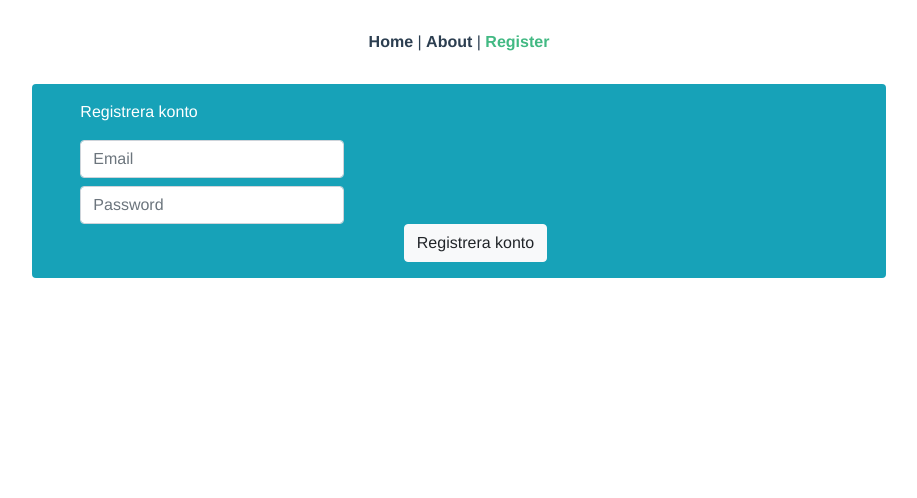
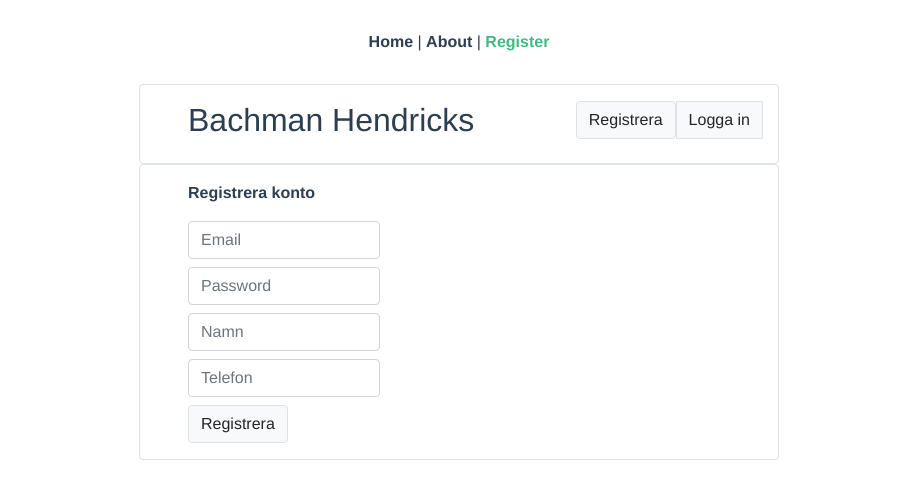
Before and after one commit to Dafali9012/Holidaymaker, a Vue app in the folder js-frontend/: page /register in a window 1280 px wide. Shown: the top 498 px of the page, without its empty margins (181-1098 px from the left). Built offline with nearby package versions, Linux system fonts and the light colour scheme.

Commit message:
register layout

```diff
--- a/js-frontend/src/views/Register.vue
+++ b/js-frontend/src/views/Register.vue
@@ -1,10 +1,21 @@
 <template>
   <div class="d-flex flex-column align-items-center register">
-    <div class="col-8 rounded bg-info text-white py-3 pl-5">
-        <p class="text-left">Registrera konto</p>
-        <input type="text" class="form-control col-4 mb-2" placeholder="Email">
-        <input type="text" class="form-control col-4" placeholder="Password">
-        <button type="button" class="btn btn-light">Registrera konto</button>
+    <div class="d-flex justify-content-between col-6 border rounded py-3 pl-5 text-left">
+      <h2>Bachman Hendricks</h2>
+      <div>
+        <router-link to="/register">
+          <button type="button" class="btn btn-light border">Registrera</button>
+        </router-link>
+        <button type="button" class="btn btn-light border rounded-0">Logga in</button>
+      </div>
     </div>
+    <form class="col-6 border rounded py-3 pl-5 text-left">
+      <p class="font-weight-bold">Registrera konto</p>
+      <input type="text" class="form-control col-4 mb-2" placeholder="Email" required />
+      <input type="text" class="form-control col-4 mb-2" placeholder="Password" required />
+      <input type="text" class="form-control col-4 mb-2" placeholder="Namn" required />
+      <input type="text" class="form-control col-4 mb-2" placeholder="Telefon" required />
+      <button type="submit" class="btn btn-light border">Registrera</button>
+    </form>
   </div>
 </template>
```
